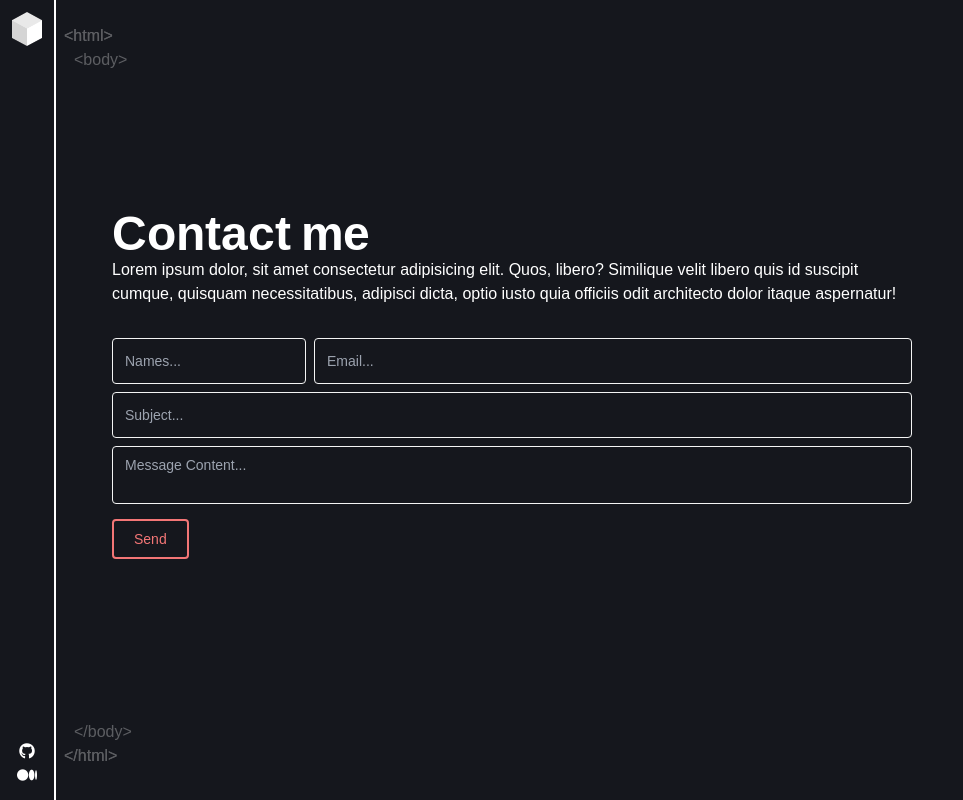
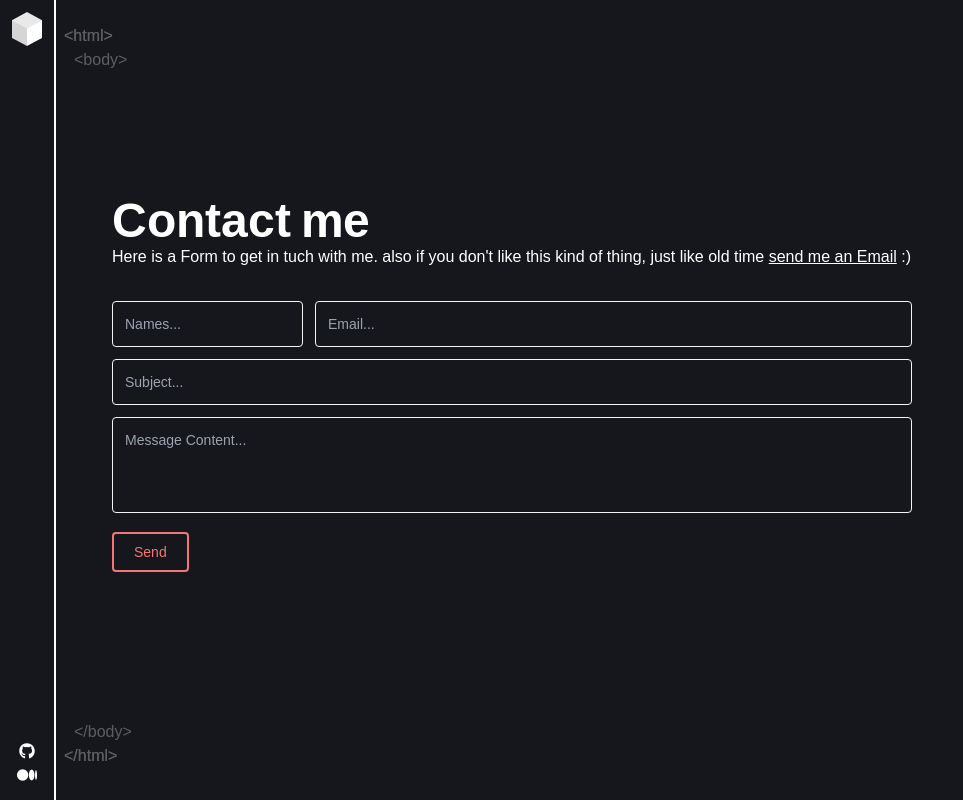
Before and after one commit to Kardarigan/D_Reamastered, a React (Create React App) app: page /contact in a window 1280 px wide. Shown: the whole page, without its empty margins (0-963 px from the left). Built offline with nearby package versions, Linux system fonts and the light colour scheme; a web font is replaced by a local one.

Commit message:
Form is Done

```diff
--- a/package.json
+++ b/package.json
@@ -3,6 +3,7 @@
   "version": "0.1.0",
   "private": true,
   "dependencies": {
+    "@emailjs/browser": "^4.3.3",
     "@testing-library/jest-dom": "^5.17.0",
     "@testing-library/react": "^13.4.0",
     "@testing-library/user-event": "^13.5.0",
--- a/src/pages/About.js
+++ b/src/pages/About.js
@@ -12,8 +12,9 @@ const About = () => {
             />
           </h1>
           <p className="mt-5 text-justify">
-            I'm a Web Developer from somewhere in Iran. I'm interested in
-            building websites from scratch for people around the world.
+            I'm Hossain but you can call me jsut D as other people. I'm a Web
+            Developer from somewhere in Persia. Interested in building websites
+            from scratch for people around the globe.
             <br />
             <br />
             In the beginning, I learned coding for building simple websites and
--- a/src/pages/Contact.js
+++ b/src/pages/Contact.js
@@ -1,8 +1,35 @@
 import { LetterAnimation, Transition } from "../comps/Portal";
+import React, { useRef, useState } from "react";
+import emailjs from "@emailjs/browser";
 
 const Contact = () => {
   const title = ["C", "o", "n", "t", "a", "c", "t", " ", "m", "e"];
 
+  const form = useRef();
+  const [message, setMessage] = useState("");
+
+  const sendEmail = (e) => {
+    e.preventDefault();
+
+    emailjs
+      .sendForm("service_auob6ff", "template_h64zus6", form.current, {
+        publicKey: "7g-CYayFlK8AuXyt9",
+      })
+      .then(
+        () => {
+          setMessage("Your Message Sent");
+          setTimeout(() => {
+            setMessage(null);
+          }, 2000);
+        },
+        (error) => {
+          setMessage("Something is Wrong here");
+          setTimeout(() => {
+            setMessage(null);
+          }, 2000);
+        }
+      );
+  };
   return (
     <Transition>
       <div className="contain">
@@ -11,18 +38,23 @@ const Contact = () => {
             <LetterAnimation strArray={title} />
           </h1>
           <p>
-            Lorem ipsum dolor, sit amet consectetur adipisicing elit. Quos,
-            libero? Similique velit libero quis id suscipit cumque, quisquam
-            necessitatibus, adipisci dicta, optio iusto quia officiis odit
-            architecto dolor itaque aspernatur!
+            Here is a Form to get in tuch with me. also if you don't like this
+            kind of thing, just like old time{" "}
+            <a
+              href="mailto:duckduckstay@hotmail.com"
+              className="underline hover:decoration-2"
+            >
+              send me an Email
+            </a>{" "}
+            :)
           </p>
           <div className="form my-8">
-            <form>
-              <ul className="grid grid-cols-4 gap-2">
+            <form ref={form} onSubmit={sendEmail}>
+              <ul className="grid grid-cols-4 gap-3">
                 <li className="md:col-span-1 col-span-4">
                   <input
                     type="text"
-                    name="name"
+                    name="sender_name"
                     className="field"
                     placeholder="Names..."
                     required
@@ -31,7 +63,7 @@ const Contact = () => {
                 <li className="md:col-span-3 col-span-4">
                   <input
                     type="email"
-                    name="email"
+                    name="source_email"
                     className="field"
                     placeholder="Email..."
                     required
@@ -40,7 +72,7 @@ const Contact = () => {
                 <li className="col-span-4">
                   <input
                     type="text"
-                    name="subject"
+                    name="message_subject"
                     className="field"
                     placeholder="Subject..."
                     required
@@ -48,16 +80,26 @@ const Contact = () => {
                 </li>
                 <li className="col-span-4">
                   <textarea
-                    name="message"
-                    className="field"
+                    name="message_content"
+                    className="field h-24"
                     placeholder="Message Content..."
+                    required
                   ></textarea>
                 </li>
               </ul>
-              <input type="submit" className="button mt-2" value="Send" />
+              <input type="submit" className="button mt-3" value="Send" />
             </form>
           </div>
         </div>
+        {message && (
+          <p
+            className={`fixed bottom-[1vw] right-[1vh] px-5 py-3 rounded transition-all bg-slate-100 text-slate-900 font-bold ${
+              message ? "right-[1vw]" : "right-[-100%]"
+            }`}
+          >
+            {message}
+          </p>
+        )}
       </div>
     </Transition>
   );
--- a/src/pages/Home.js
+++ b/src/pages/Home.js
@@ -68,7 +68,7 @@ const Home = () => {
             </Link>
           </div>
         </div>
-        <div className="w-1/2 flex-fullcenter max-md:hidden">
+        <div className="w-1/2 flex-fullcenter max-md:hidden relative">
           <R2D2 />
         </div>
       </div>
--- a/src/style/_page.scss
+++ b/src/style/_page.scss
@@ -1080,7 +1080,7 @@ nav {
 #wrapper {
   width: 100%;
   height: 100%;
-  position: fixed;
+  position: absolute;
   -webkit-transform-style: preserve-3d;
   -moz-transform-style: preserve-3d;
   -o-transform-style: preserve-3d;
--- a/src/style/tailwind.scss
+++ b/src/style/tailwind.scss
@@ -26,45 +26,6 @@
 }
 
 @layer utilities {
-  .padding {
-    @apply md:px-16 px-8 md:py-24 py-12;
-  }
-  .padding-container {
-    @apply lg:px-24 sm:px-16 px-8;
-  }
-  .padding-x {
-    @apply sm:px-16 px-8;
-  }
-
-  .padding-y {
-    @apply sm:py-24 py-12;
-  }
-
-  .padding-l {
-    @apply sm:pl-16 pl-8;
-  }
-
-  .padding-r {
-    @apply sm:pr-16 pr-8;
-  }
-
-  .padding-t {
-    @apply sm:pt-24 pt-12;
-  }
-
-  .padding-b {
-    @apply sm:pb-24 pb-12;
-  }
-
-  .info-text {
-    @apply font-montserrat text-slate-gray text-lg leading-7;
-  }
-  .pagecenter {
-    @apply max-w-[800px] mx-auto pt-32 padding-x;
-    &-x {
-      @apply max-w-[1100px] mx-auto pt-32 padding-x;
-    }
-  }
   .size-screen {
     @apply w-screen h-screen;
   }
@@ -77,13 +38,3 @@ h5,
 h6 {
   @apply font-bold;
 }
-select {
-  &.field {
-    @apply py-2;
-  }
-}
-textarea {
-  &.field {
-    @apply py-2;
-  }
-}
```
Also changed, not shown: 1 other file (tests, documents, lock files or other folders).
